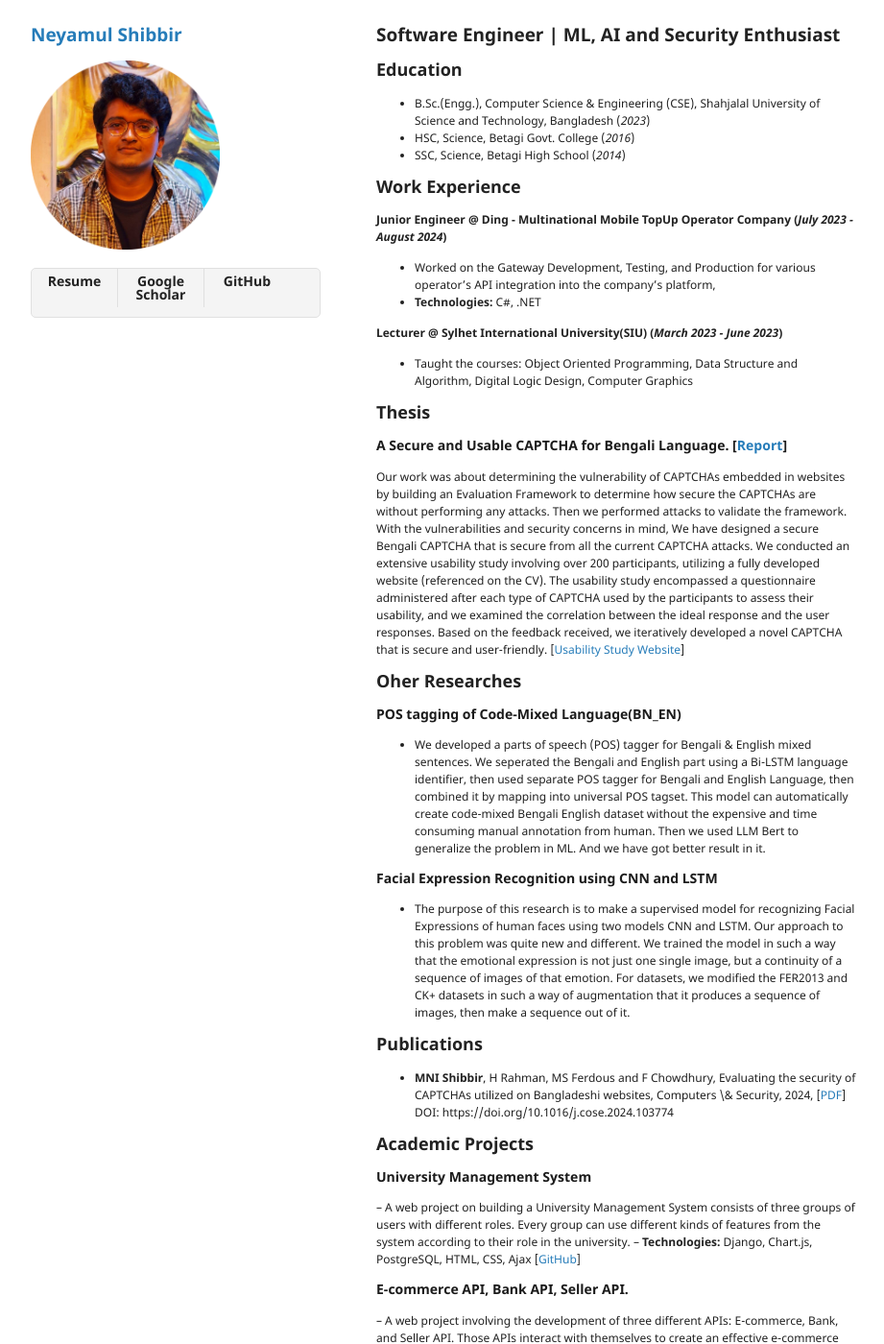
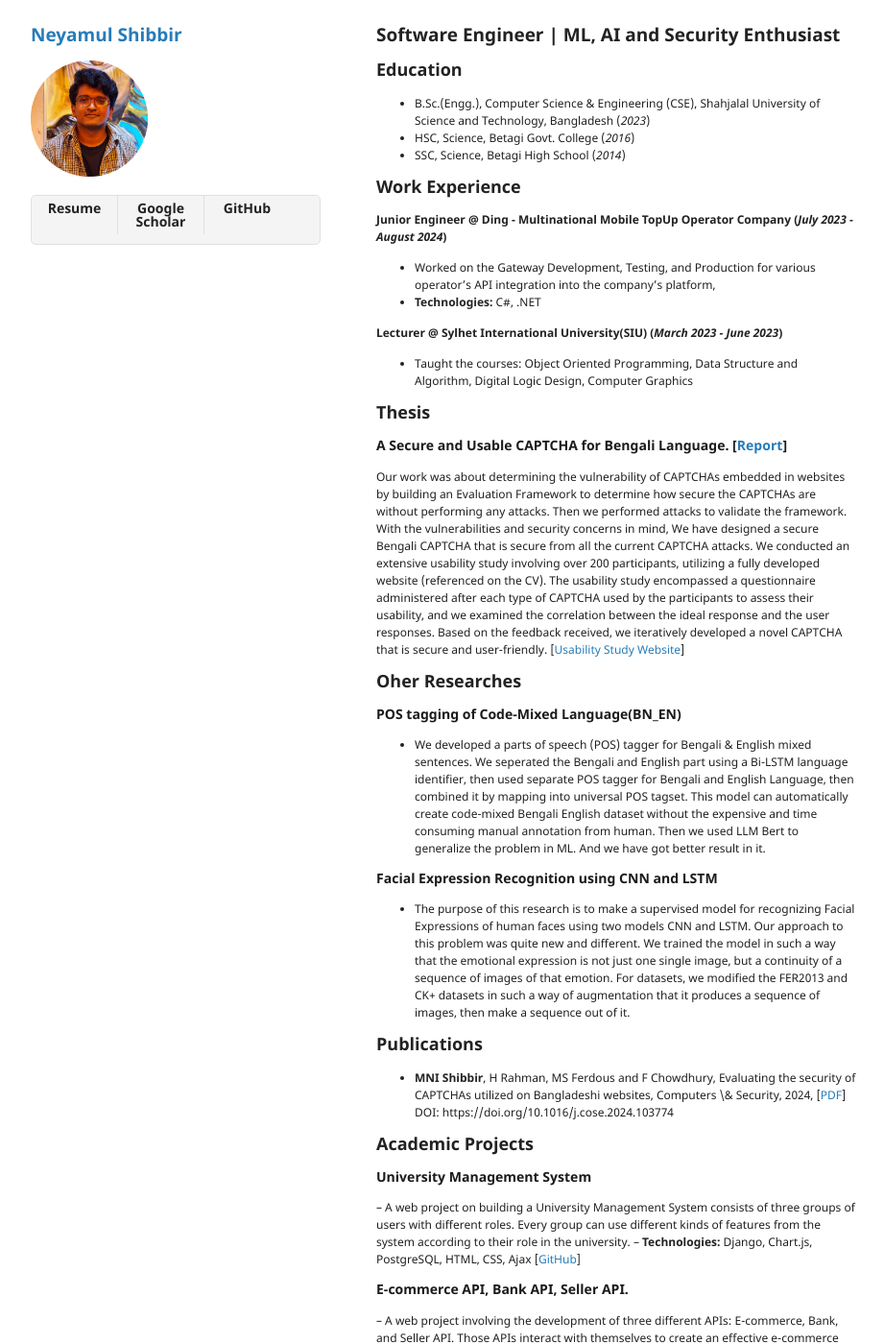
Before and after one commit to neyamul-sbr/neyamul.github.io, a Jekyll site: the page built from index.md, in a window 1280 px wide and 1400 px high. Shown: the whole window at 96% size, without its empty margins (178-1099 px from the left). Built offline with Jekyll 4.4.1, drawn with Linux system fonts in a browser that asks for light colours; our own code applies the rules of GitHub Pages for plain Markdown files; the repository's description, which GitHub fills in, is left out.

Commit message:
Update jekyll-theme-minimal.scss

```diff
--- a/_sass/jekyll-theme-minimal.scss
+++ b/_sass/jekyll-theme-minimal.scss
@@ -101,7 +101,7 @@ th {
 }
 
 img {
-  max-width:73%;
+  max-width:45%;
 }
 
 kbd {
```
